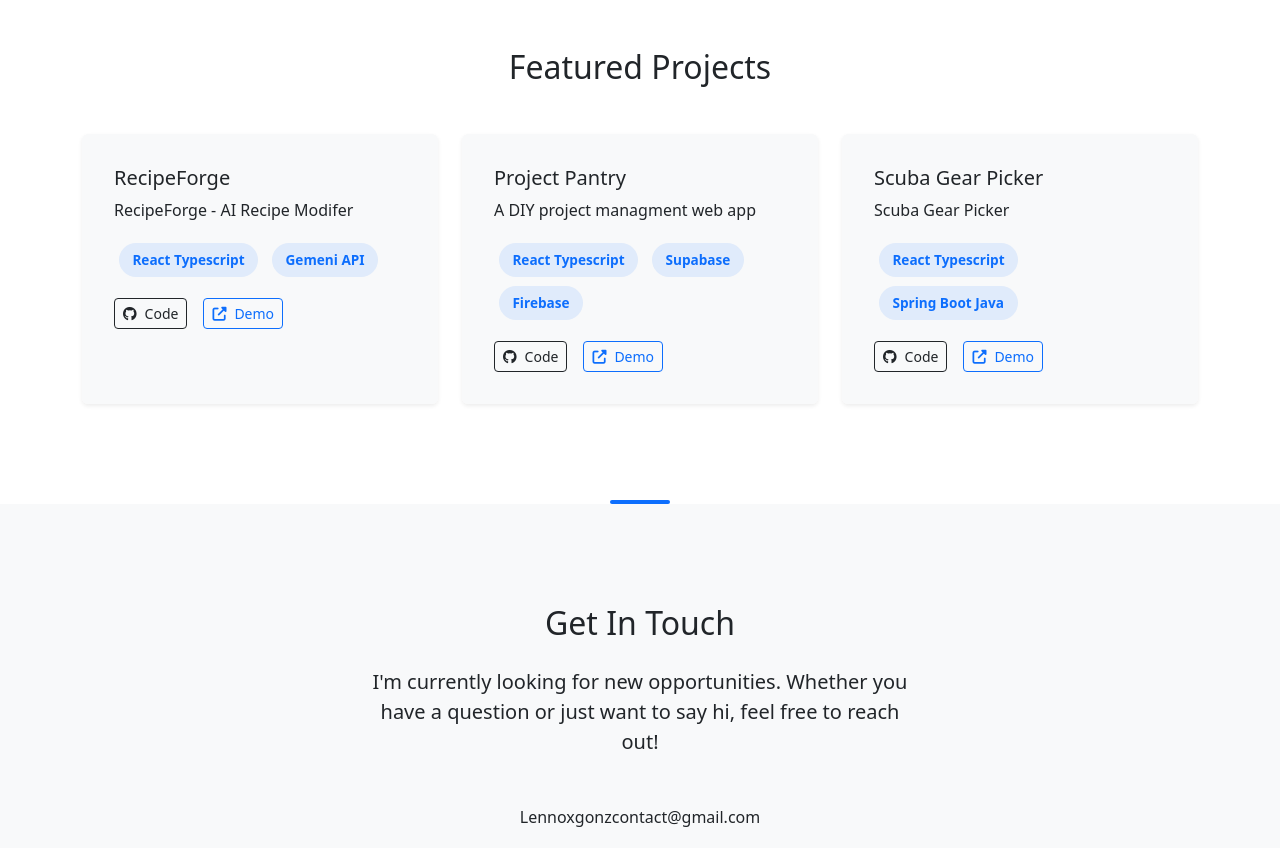
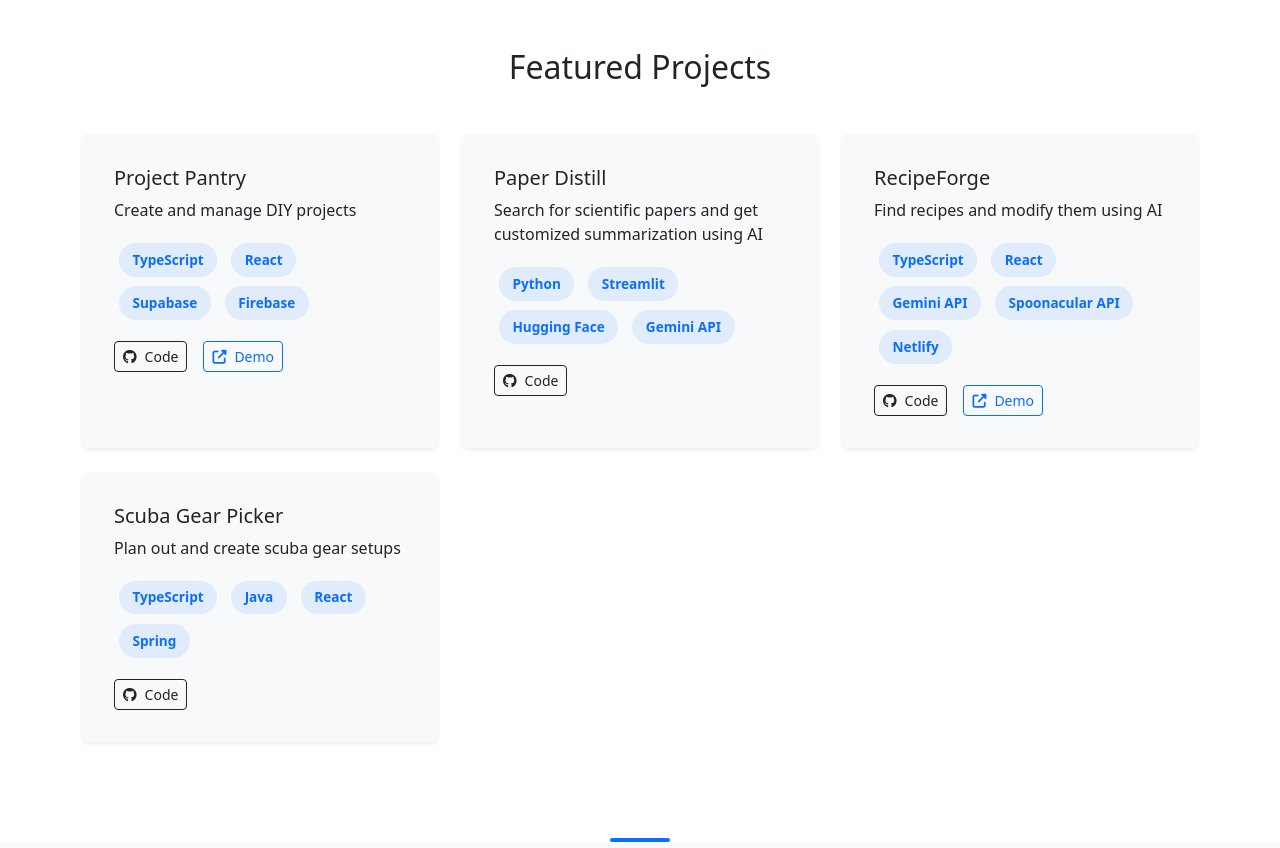
Before and after one commit to Lennoxgonz/Lennoxgonz.github.io, a plain HTML site: page index.html in a window 1280 px wide. Shown: the part 1120-1968 px from the top of the page. Drawn offline with nearby package versions, Linux system fonts and the light colour scheme.

Commit message:
added paper distill project

```diff
--- a/index.html
+++ b/index.html
@@ -164,16 +164,79 @@
           <div class="col-md-4 col-lg-4">
             <div class="project-card card h-100 border-0 shadow-sm">
               <div class="card-body">
-                <h5 class="card-title">RecipeForge</h5>
-                <p class="card-text">RecipeForge - AI Recipe Modifer</p>
+                <h5 class="card-title">Project Pantry</h5>
+                <p class="card-text">Create and manage DIY projects</p>
                 <div class="mb-3">
-                  <span class="tech-stack">React Typescript</span>
-                  <span class="tech-stack">Gemeni API</span>
+                  <span class="tech-stack">TypeScript</span>
+                  <span class="tech-stack">React</span>
+                  <span class="tech-stack">Supabase</span>
+                  <span class="tech-stack">Firebase</span>
                 </div>
                 <div class="d-flex gap-3">
                   <a
                     target="_blank"
-                    href="https://github.com/Lennoxgonz/RecipeForge"
+                    href="https://github.com/Lennoxgonz/Project-Pantry"
+                    class="btn btn-outline-dark btn-sm"
+                  >
+                    <i class="fab fa-github me-2"></i>Code
+                  </a>
+                  <a
+                    target="_blank"
+                    href="https://project-pantry-e2d5a.firebaseapp.com/"
+                    class="btn btn-outline-primary btn-sm"
+                  >
+                    <i class="fas fa-external-link-alt me-2"></i>Demo
+                  </a>
+                </div>
+              </div>
+            </div>
+          </div>
+
+          <!-- Project 2 -->
+          <div class="col-md-4 col-lg-4">
+            <div class="project-card card h-100 border-0 shadow-sm">
+              <div class="card-body">
+                <h5 class="card-title">Paper Distill</h5>
+                <p class="card-text">
+                  Search for scientific papers and get customized summarization
+                  using AI
+                </p>
+                <div class="mb-3">
+                  <span class="tech-stack">Python</span>
+                  <span class="tech-stack">Streamlit</span>
+                  <span class="tech-stack">Hugging Face</span>
+                  <span class="tech-stack">Gemini API</span>
+                </div>
+                <div class="d-flex gap-3">
+                  <a
+                    target="_blank"
+                    href="https://github.com/Lennoxgonz/Paper-Distill"
+                    class="btn btn-outline-dark btn-sm"
+                  >
+                    <i class="fab fa-github me-2"></i>Code
+                  </a>
+                </div>
+              </div>
+            </div>
+          </div>
+
+          <!-- Project 3 -->
+          <div class="col-md-4 col-lg-4">
+            <div class="project-card card h-100 border-0 shadow-sm">
+              <div class="card-body">
+                <h5 class="card-title">RecipeForge</h5>
+                <p class="card-text">Find recipes and modify them using AI</p>
+                <div class="mb-3">
+                  <span class="tech-stack">TypeScript</span>
+                  <span class="tech-stack">React</span>
+                  <span class="tech-stack">Gemini API</span>
+                  <span class="tech-stack">Spoonacular API</span>
+                  <span class="tech-stack">Netlify</span>
+                </div>
+                <div class="d-flex gap-3">
+                  <a
+                    target="_blank"
+                    href="https://github.com/Lennoxgonz/Recipe-Forge"
                     class="btn btn-outline-dark btn-sm"
                   >
                     <i class="fab fa-github me-2"></i>Code
@@ -189,51 +252,26 @@
               </div>
             </div>
           </div>
-          <!-- Project 2 -->
-          <div class="col-md-4 col-lg-4">
-            <div class="project-card card h-100 border-0 shadow-sm">
-              <div class="card-body">
-                <h5 class="card-title">Project Pantry</h5>
-                <p class="card-text">A DIY project managment web app</p>
-                <div class="mb-3">
-                  <span class="tech-stack">React Typescript</span>
-                  <span class="tech-stack">Supabase</span>
-                  <span class="tech-stack">Firebase</span>
-                </div>
-                <div class="d-flex gap-3">
-                  <a href="" class="btn btn-outline-dark btn-sm">
-                    <i class="fab fa-github me-2"></i>Code
-                  </a>
-                  <a
-                    target="_blank"
-                    href="https://project-pantry-e2d5a.firebaseapp.com/"
-                    class="btn btn-outline-primary btn-sm"
-                  >
-                    <i class="fas fa-external-link-alt me-2"></i>Demo
-                  </a>
-                </div>
-              </div>
-            </div>
-          </div>
-          <!-- Project 3 -->
+
+          <!-- Project 4 -->
           <div class="col-md-4 col-lg-4">
             <div class="project-card card h-100 border-0 shadow-sm">
               <div class="card-body">
                 <h5 class="card-title">Scuba Gear Picker</h5>
-                <p class="card-text">Scuba Gear Picker</p>
+                <p class="card-text">Plan out and create scuba gear setups</p>
                 <div class="mb-3">
-                  <span class="tech-stack">React Typescript</span>
-                  <span class="tech-stack">Spring Boot Java</span>
+                  <span class="tech-stack">TypeScript</span>
+                  <span class="tech-stack">Java</span>
+                  <span class="tech-stack">React</span>
+                  <span class="tech-stack">Spring</span>
                 </div>
                 <div class="d-flex gap-3">
                   <a
+                    target="_blank"
                     href="https://github.com/Lennoxgonz/scuba-gear-picker"
                     class="btn btn-outline-dark btn-sm"
                   >
                     <i class="fab fa-github me-2"></i>Code
-                  </a>
-                  <a href="" class="btn btn-outline-primary btn-sm">
-                    <i class="fas fa-external-link-alt me-2"></i>Demo
                   </a>
                 </div>
               </div>
```
